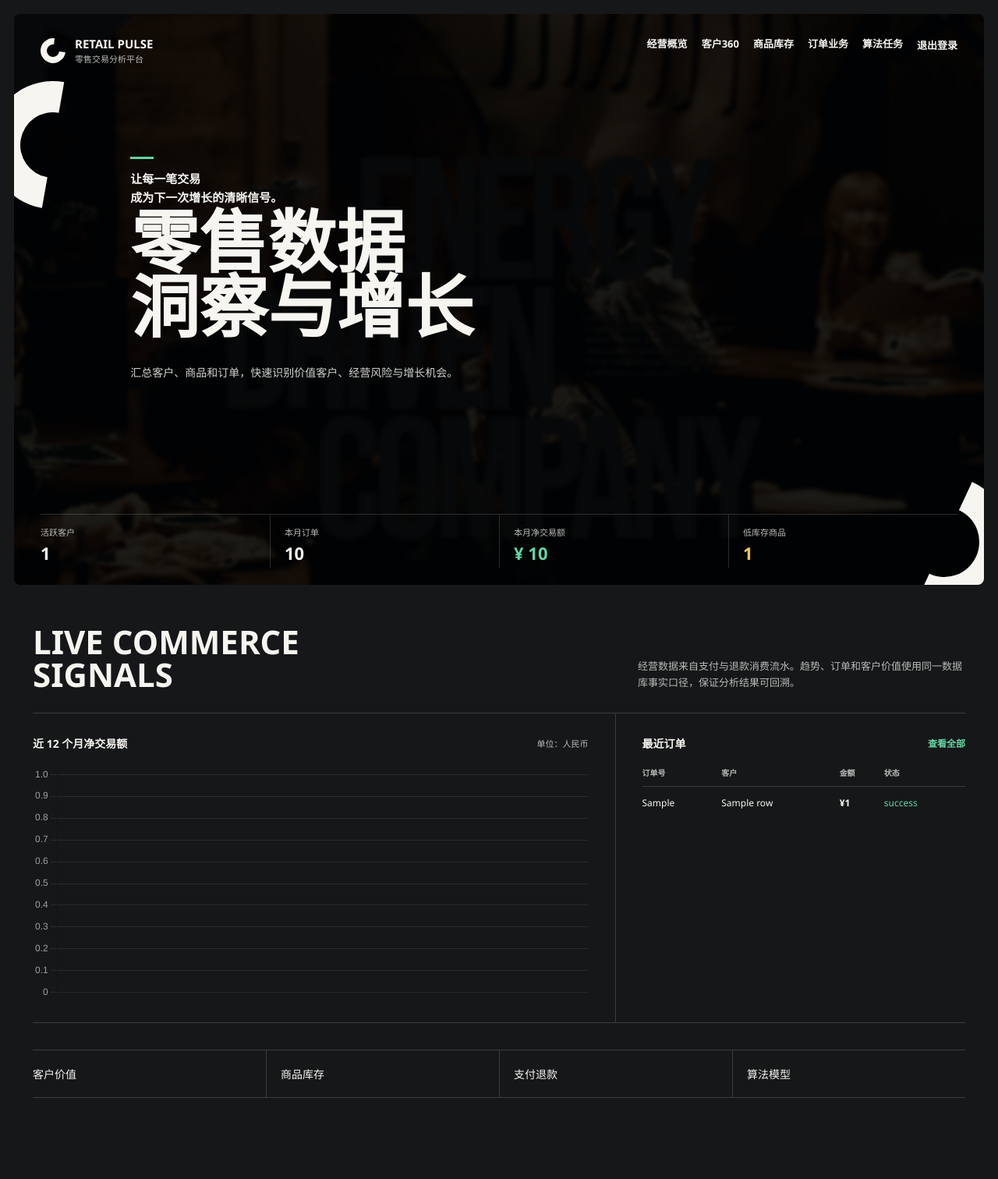
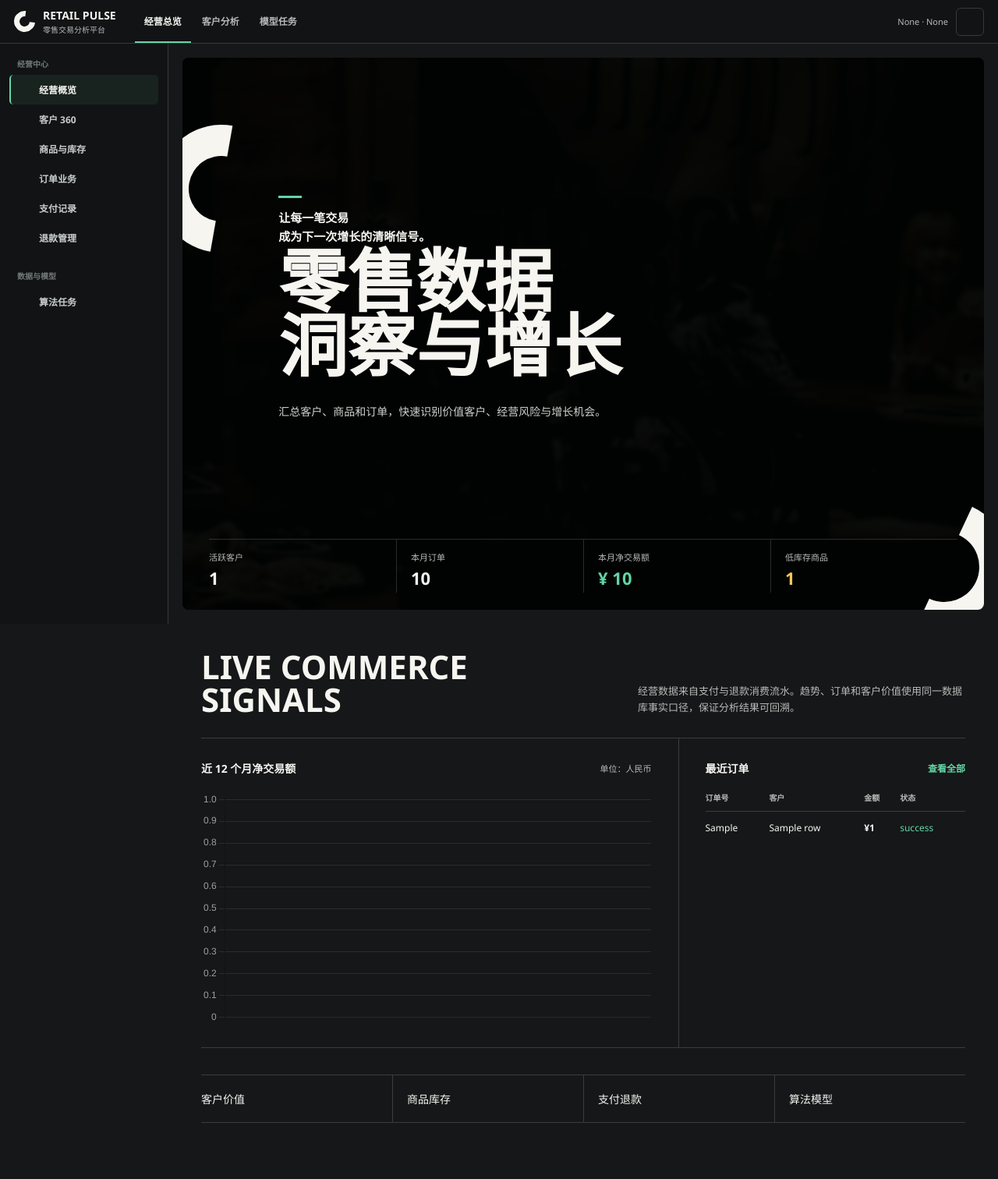
Before and after one commit to jiangyu877/analyse-cc, a Flask app: template app/templates/dashboard.html in a window 1280 px wide. Shown: the whole page at 78% size. Before the commit the page ends 1408 px from the top, so only its background shows below. Run offline with Flask 3, Linux system fonts and the light colour scheme; the template is opened without the code that fills it: most values are stand-ins (such as "Sample title", 1, 10 or a date in 2020); some libraries are stand-ins or nearby versions.

Commit message:
Add navigation shell and LineWaves background

```diff
--- /dev/null
+++ b/app/static/js/line-waves.js
@@ -0,0 +1,270 @@
+import { Mesh, Program, Renderer, Triangle } from 'https://cdn.jsdelivr.net/npm/ogl@1.0.11/dist/ogl.mjs';
+
+function hexToVec3(hex) {
+  const value = hex.replace('#', '');
+  return [
+    parseInt(value.slice(0, 2), 16) / 255,
+    parseInt(value.slice(2, 4), 16) / 255,
+    parseInt(value.slice(4, 6), 16) / 255
+  ];
+}
+
+const vertexShader = `
+attribute vec2 uv;
+attribute vec2 position;
+varying vec2 vUv;
+void main() {
+  vUv = uv;
+  gl_Position = vec4(position, 0, 1);
+}
+`;
+
+const fragmentShader = `
+precision highp float;
+
+uniform float uTime;
+uniform vec3 uResolution;
+uniform float uSpeed;
+uniform float uInnerLines;
+uniform float uOuterLines;
+uniform float uWarpIntensity;
+uniform float uRotation;
+uniform float uEdgeFadeWidth;
+uniform float uColorCycleSpeed;
+uniform float uBrightness;
+uniform vec3 uColor1;
+uniform vec3 uColor2;
+uniform vec3 uColor3;
+uniform vec2 uMouse;
+uniform float uMouseInfluence;
+uniform bool uEnableMouse;
+
+#define HALF_PI 1.5707963
+
+float hashF(float n) {
+  return fract(sin(n * 127.1) * 43758.5453123);
+}
+
+float smoothNoise(float x) {
+  float i = floor(x);
+  float f = fract(x);
+  float u = f * f * (3.0 - 2.0 * f);
+  return mix(hashF(i), hashF(i + 1.0), u);
+}
+
+float displaceA(float coord, float t) {
+  float result = sin(coord * 2.123) * 0.2;
+  result += sin(coord * 3.234 + t * 4.345) * 0.1;
+  result += sin(coord * 0.589 + t * 0.934) * 0.5;
+  return result;
+}
+
+float displaceB(float coord, float t) {
+  float result = sin(coord * 1.345) * 0.3;
+  result += sin(coord * 2.734 + t * 3.345) * 0.2;
+  result += sin(coord * 0.189 + t * 0.934) * 0.3;
+  return result;
+}
+
+vec2 rotate2D(vec2 p, float angle) {
+  float c = cos(angle);
+  float s = sin(angle);
+  return vec2(p.x * c - p.y * s, p.x * s + p.y * c);
+}
+
+void main() {
+  vec2 coords = gl_FragCoord.xy / uResolution.xy;
+  coords = coords * 2.0 - 1.0;
+  coords = rotate2D(coords, uRotation);
+
+  float halfT = uTime * uSpeed * 0.5;
+  float fullT = uTime * uSpeed;
+
+  float mouseWarp = 0.0;
+  if (uEnableMouse) {
+    vec2 mPos = rotate2D(uMouse * 2.0 - 1.0, uRotation);
+    float mDist = length(coords - mPos);
+    mouseWarp = uMouseInfluence * exp(-mDist * mDist * 4.0);
+  }
+
+  float warpAx = coords.x + displaceA(coords.y, halfT) * uWarpIntensity + mouseWarp;
+  float warpAy = coords.y - displaceA(coords.x * cos(fullT) * 1.235, halfT) * uWarpIntensity;
+  float warpBx = coords.x + displaceB(coords.y, halfT) * uWarpIntensity + mouseWarp;
+  float warpBy = coords.y - displaceB(coords.x * sin(fullT) * 1.235, halfT) * uWarpIntensity;
+
+  vec2 fieldA = vec2(warpAx, warpAy);
+  vec2 fieldB = vec2(warpBx, warpBy);
+  vec2 blended = mix(fieldA, fieldB, mix(fieldA, fieldB, 0.5));
+
+  float fadeTop = smoothstep(uEdgeFadeWidth, uEdgeFadeWidth + 0.4, blended.y);
+  float fadeBottom = smoothstep(-uEdgeFadeWidth, -(uEdgeFadeWidth + 0.4), blended.y);
+  float vMask = 1.0 - max(fadeTop, fadeBottom);
+
+  float tileCount = mix(uOuterLines, uInnerLines, vMask);
+  float scaledY = blended.y * tileCount;
+  float nY = smoothNoise(abs(scaledY));
+
+  float ridge = pow(
+    step(abs(nY - blended.x) * 2.0, HALF_PI) * cos(2.0 * (nY - blended.x)),
+    5.0
+  );
+
+  float lines = 0.0;
+  for (float i = 1.0; i < 3.0; i += 1.0) {
+    lines += pow(max(fract(scaledY), fract(-scaledY)), i * 2.0);
+  }
+
+  float pattern = vMask * lines;
+  float cycleT = fullT * uColorCycleSpeed;
+  float rChannel = (pattern + lines * ridge) * (cos(blended.y + cycleT * 0.234) * 0.5 + 1.0);
+  float gChannel = (pattern + vMask * ridge) * (sin(blended.x + cycleT * 1.745) * 0.5 + 1.0);
+  float bChannel = (pattern + lines * ridge) * (cos(blended.x + cycleT * 0.534) * 0.5 + 1.0);
+
+  vec3 col = (rChannel * uColor1 + gChannel * uColor2 + bChannel * uColor3) * uBrightness;
+  float alpha = clamp(length(col), 0.0, 1.0);
+  gl_FragColor = vec4(col, alpha);
+}
+`;
+
+function numberOption(element, name, fallback) {
+  const value = Number(element.dataset[name]);
+  return Number.isFinite(value) ? value : fallback;
+}
+
+function mountLineWaves(container) {
+  const reduceMotion = window.matchMedia('(prefers-reduced-motion: reduce)').matches;
+  const finePointer = window.matchMedia('(pointer: fine)').matches;
+  const enableMouse = finePointer && !reduceMotion;
+  const renderer = new Renderer({
+    alpha: true,
+    premultipliedAlpha: false,
+    dpr: Math.min(window.devicePixelRatio || 1, 1.5)
+  });
+  const gl = renderer.gl;
+  gl.clearColor(0, 0, 0, 0);
+
+  const geometry = new Triangle(gl);
+  const rotation = numberOption(container, 'rotation', -45) * Math.PI / 180;
+  const program = new Program(gl, {
+    vertex: vertexShader,
+    fragment: fragmentShader,
+    transparent: true,
+    depthTest: false,
+    depthWrite: false,
+    uniforms: {
+      uTime: { value: 0 },
+      uResolution: { value: [1, 1, 1] },
+      uSpeed: { value: numberOption(container, 'speed', 0.3) },
+      uInnerLines: { value: numberOption(container, 'innerLines', 32) },
+      uOuterLines: { value: numberOption(container, 'outerLines', 36) },
+      uWarpIntensity: { value: numberOption(container, 'warp', 1) },
+      uRotation: { value: rotation },
+      uEdgeFadeWidth: { value: numberOption(container, 'edgeFade', 0) },
+      uColorCycleSpeed: { value: numberOption(container, 'colorCycle', 1) },
+      uBrightness: { value: numberOption(container, 'brightness', 0.2) },
+      uColor1: { value: hexToVec3(container.dataset.color1 || '#ffffff') },
+      uColor2: { value: hexToVec3(container.dataset.color2 || '#ffffff') },
+      uColor3: { value: hexToVec3(container.dataset.color3 || '#ffffff') },
+      uMouse: { value: new Float32Array([0.5, 0.5]) },
+      uMouseInfluence: { value: numberOption(container, 'mouseInfluence', 2) },
+      uEnableMouse: { value: enableMouse }
+    }
+  });
+  const mesh = new Mesh(gl, { geometry, program });
+  container.appendChild(gl.canvas);
+
+  let currentMouse = [0.5, 0.5];
+  let targetMouse = [0.5, 0.5];
+  let animationFrameId = 0;
+  let visible = true;
+
+  function resize() {
+    const width = Math.max(1, container.clientWidth);
+    const height = Math.max(1, container.clientHeight);
+    renderer.setSize(width, height);
+    program.uniforms.uResolution.value = [gl.canvas.width, gl.canvas.height, gl.canvas.width / gl.canvas.height];
+    if (reduceMotion) renderer.render({ scene: mesh });
+  }
+
+  function handlePointerMove(event) {
+    const rect = container.getBoundingClientRect();
+    targetMouse = [
+      (event.clientX - rect.left) / rect.width,
+      1 - (event.clientY - rect.top) / rect.height
+    ];
+  }
+
+  function resetPointer() {
+    targetMouse = [0.5, 0.5];
+  }
+
+  function update(time) {
+    animationFrameId = 0;
+    if (!visible || document.hidden) return;
+    program.uniforms.uTime.value = time * 0.001;
+    if (enableMouse) {
+      currentMouse[0] += 0.05 * (targetMouse[0] - currentMouse[0]);
+      currentMouse[1] += 0.05 * (targetMouse[1] - currentMouse[1]);
+      program.uniforms.uMouse.value[0] = currentMouse[0];
+      program.uniforms.uMouse.value[1] = currentMouse[1];
+    }
+    renderer.render({ scene: mesh });
+    animationFrameId = requestAnimationFrame(update);
+  }
+
+  function start() {
+    if (reduceMotion) {
+      renderer.render({ scene: mesh });
+    } else if (!animationFrameId && visible && !document.hidden) {
+      animationFrameId = requestAnimationFrame(update);
+    }
+  }
+
+  function stop() {
+    if (animationFrameId) cancelAnimationFrame(animationFrameId);
+    animationFrameId = 0;
+  }
+
+  const resizeObserver = new ResizeObserver(resize);
+  resizeObserver.observe(container);
+  const intersectionObserver = new IntersectionObserver(([entry]) => {
+    visible = entry.isIntersecting;
+    if (visible) start(); else stop();
+  }, { threshold: 0.01 });
+  intersectionObserver.observe(container);
+
+  const pointerSurface = container.parentElement;
+  if (enableMouse && pointerSurface) {
+    pointerSurface.addEventListener('pointermove', handlePointerMove, { passive: true });
+    pointerSurface.addEventListener('pointerleave', resetPointer);
+  }
+  const handleVisibility = () => document.hidden ? stop() : start();
+  document.addEventListener('visibilitychange', handleVisibility);
+
+  resize();
+  start();
+
+  return function cleanup() {
+    stop();
+    resizeObserver.disconnect();
+    intersectionObserver.disconnect();
+    document.removeEventListener('visibilitychange', handleVisibility);
+    if (enableMouse && pointerSurface) {
+      pointerSurface.removeEventListener('pointermove', handlePointerMove);
+      pointerSurface.removeEventListener('pointerleave', resetPointer);
+    }
+    gl.canvas.remove();
+    gl.getExtension('WEBGL_lose_context')?.loseContext();
+  };
+}
+
+const cleanups = [];
+document.querySelectorAll('[data-line-waves]').forEach((container) => {
+  try {
+    cleanups.push(mountLineWaves(container));
+  } catch (error) {
+    console.warn('LineWaves background unavailable; using image fallback.', error);
+  }
+});
+
+window.addEventListener('pagehide', () => cleanups.forEach((cleanup) => cleanup()), { once: true });
--- a/app/templates/dashboard.html
+++ b/app/templates/dashboard.html
@@ -18,13 +18,84 @@
     }
     * { box-sizing:border-box; }
     html { scroll-behavior:smooth; }
-    body { margin:0; background:var(--home-bg); color:var(--home-text); font-family:"Segoe UI","Microsoft YaHei UI",Arial,sans-serif; }
+    body { margin:0; overflow-x:hidden; background:var(--home-bg); color:var(--home-text); font-family:"Segoe UI","Microsoft YaHei UI",Arial,sans-serif; }
     a { color:inherit; }
     button { font:inherit; }
 
+    .home-topbar {
+      position:sticky;
+      top:0;
+      z-index:30;
+      height:56px;
+      display:flex;
+      align-items:center;
+      gap:24px;
+      padding:0 18px;
+      border-bottom:1px solid var(--home-line);
+      background:#111315;
+    }
+    .brand { display:flex; align-items:center; gap:10px; flex:0 0 auto; text-decoration:none; font-weight:700; }
+    .brand-mark { width:27px; height:27px; border:7px solid var(--home-text); border-right-color:transparent; border-radius:50%; transform:rotate(-38deg); }
+    .brand-copy { display:flex; flex-direction:column; gap:1px; }
+    .brand-copy strong { font-size:14px; letter-spacing:0; }
+    .brand-copy span { color:var(--home-muted); font-size:10px; font-weight:500; }
+    .topbar-links { display:flex; align-items:center; gap:2px; height:100%; }
+    .topbar-link { display:flex; align-items:center; height:100%; padding:0 12px; color:var(--home-muted); text-decoration:none; font-size:12px; font-weight:600; border-bottom:2px solid transparent; }
+    .topbar-link:hover,.topbar-link.active { color:var(--home-text); border-bottom-color:var(--home-green); }
+    .topbar-actions { display:flex; align-items:center; gap:10px; margin-left:auto; }
+    .user-meta { color:var(--home-muted); font-size:11px; white-space:nowrap; }
+    .topbar-icon-button,.shell-menu-toggle {
+      width:36px;
+      height:36px;
+      display:grid;
+      place-items:center;
+      border:1px solid var(--home-line);
+      border-radius:6px;
+      background:transparent;
+      color:var(--home-text);
+      padding:0;
+      cursor:pointer;
+    }
+    .topbar-icon-button:hover,.shell-menu-toggle:hover { border-color:var(--home-green); color:var(--home-green); }
+    .topbar-icon-button:active,.shell-menu-toggle:active { transform:translateY(1px); }
+    .topbar-icon-button i,.shell-menu-toggle i { font-size:19px; }
+    .shell-menu-toggle { display:none; }
+    .home-layout { display:grid; grid-template-columns:216px minmax(0,1fr); align-items:start; }
+    .home-sidebar {
+      position:sticky;
+      top:56px;
+      height:calc(100dvh - 56px);
+      overflow-y:auto;
+      padding:18px 12px 28px;
+      border-right:1px solid var(--home-line);
+      background:#111315;
+      z-index:25;
+    }
+    .sidebar-group + .sidebar-group { margin-top:22px; }
+    .sidebar-label { padding:0 10px 7px; color:#737b7a; font-size:10px; font-weight:700; }
+    .home-side-link {
+      display:flex;
+      align-items:center;
+      gap:9px;
+      min-height:38px;
+      padding:8px 10px;
+      border-left:2px solid transparent;
+      border-radius:5px;
+      color:#c8cecb;
+      text-decoration:none;
+      font-size:12px;
+      font-weight:600;
+    }
+    .home-side-link i { width:17px; color:#7f8985; font-size:17px; text-align:center; }
+    .home-side-link:hover { color:var(--home-text); background:rgba(255,255,255,.045); }
+    .home-side-link.active { color:var(--home-text); border-left-color:var(--home-green); background:rgba(100,213,164,.08); }
+    .home-side-link.active i { color:var(--home-green); }
+    .sidebar-backdrop { display:none; }
+    .home-main { min-width:0; }
+
     .hero {
-      height:calc(100dvh - 68px);
-      min-height:680px;
+      height:calc(100dvh - 92px);
+      min-height:620px;
       max-height:900px;
       margin:18px;
       position:relative;
@@ -40,52 +111,13 @@
       height:calc(100% + 40px);
       object-fit:cover;
       object-position:center;
-      filter:brightness(.52) saturate(.82) contrast(1.08) blur(2px);
-      z-index:-3;
+      filter:brightness(.26) saturate(.62) contrast(1.08) blur(2px);
+      z-index:-4;
     }
-    .hero-shade { position:absolute; inset:0; background:rgba(3,5,6,.55); z-index:-2; }
-    .hero-header {
-      position:relative;
-      display:flex;
-      justify-content:space-between;
-      align-items:flex-start;
-      padding:28px 34px;
-      z-index:3;
-    }
-    .brand { display:flex; align-items:center; gap:12px; text-decoration:none; font-weight:700; }
-    .brand-mark { width:32px; height:32px; border:8px solid var(--home-text); border-right-color:transparent; border-radius:50%; transform:rotate(-38deg); }
-    .brand-copy { display:flex; flex-direction:column; gap:1px; }
-    .brand-copy strong { font-size:15px; letter-spacing:0; }
-    .brand-copy span { color:var(--home-muted); font-size:11px; font-weight:500; }
-    .hero-menu-toggle {
-      display:none;
-      width:40px;
-      height:40px;
-      border:1px solid var(--home-line);
-      background:rgba(8,10,11,.72);
-      color:var(--home-text);
-      place-items:center;
-      padding:0;
-      border-radius:8px;
-      cursor:pointer;
-    }
-    .hero-menu-toggle i { font-size:21px; }
-    .hero-menu-toggle:focus-visible,.hero-nav a:focus-visible,.hero-nav button:focus-visible { outline:2px solid var(--home-green); outline-offset:4px; }
-    .hero-menu-toggle:active { transform:translateY(1px); }
-    .hero-nav { display:flex; flex-direction:row; align-items:center; gap:18px; }
-    .hero-nav a,.hero-nav button {
-      border:0;
-      background:transparent;
-      color:var(--home-text);
-      text-decoration:none;
-      cursor:pointer;
-      padding:0;
-      font-size:13px;
-      font-weight:600;
-      line-height:1.35;
-    }
-    .hero-nav a:hover,.hero-nav button:hover { color:var(--home-green); }
-    .hero-nav form { margin:0; }
+    .hero-shade { position:absolute; inset:0; background:rgba(3,5,6,.62); z-index:-3; }
+    .hero-waves { position:absolute; inset:0; z-index:-2; overflow:hidden; pointer-events:none; opacity:.82; }
+    .hero-waves canvas { display:block; width:100%; height:100%; }
+    .topbar-icon-button:focus-visible,.shell-menu-toggle:focus-visible,.topbar-link:focus-visible,.home-side-link:focus-visible { outline:2px solid var(--home-green); outline-offset:2px; }
 
     .corner-shape { position:absolute; pointer-events:none; z-index:1; }
     .corner-shape.top {
@@ -240,33 +275,66 @@
       .module-links { grid-template-columns:1fr; }
       .module-link + .module-link { border-left:0; padding-left:0; }
     }
+    @media(prefers-reduced-motion:reduce) {
+      .hero-waves { opacity:.58; }
+      .home-sidebar { transition:none; }
+    }
   </style>
 </head>
 <body>
-  <section class="hero" aria-labelledby="home-title">
+  <header class="home-topbar">
+    <button class="shell-menu-toggle" type="button" aria-expanded="false" aria-controls="home-sidebar" aria-label="打开功能栏" title="打开功能栏">
+      <i class="ti ti-menu-2" aria-hidden="true"></i>
+    </button>
+    <a class="brand" href="{{ url_for('main.dashboard') }}">
+      <span class="brand-mark" aria-hidden="true"></span>
+      <span class="brand-copy"><strong>RETAIL PULSE</strong><span>零售交易分析平台</span></span>
+    </a>
+    <nav class="topbar-links" aria-label="常用入口">
+      <a class="topbar-link active" href="{{ url_for('main.dashboard') }}" aria-current="page">经营总览</a>
+      <a class="topbar-link" href="{{ url_for('customers.index') }}">客户分析</a>
+      <a class="topbar-link" href="{{ url_for('algorithms.index') }}">模型任务</a>
+    </nav>
+    <div class="topbar-actions">
+      <span class="user-meta">{{ session.get('full_name') or session.get('username') }} · {{ session.get('role') }}</span>
+      <form method="post" action="{{ url_for('auth.logout') }}">
+        <input type="hidden" name="csrf_token" value="{{ csrf_token() }}">
+        <button class="topbar-icon-button" type="submit" aria-label="退出登录" title="退出登录"><i class="ti ti-logout" aria-hidden="true"></i></button>
+      </form>
+    </div>
+  </header>
+
+  <div class="home-layout">
+    <aside class="home-sidebar" id="home-sidebar" aria-label="系统功能栏">
+      <nav>
+        <div class="sidebar-group">
+          <div class="sidebar-label">经营中心</div>
+          <a class="home-side-link active" href="{{ url_for('main.dashboard') }}" aria-current="page"><i class="ti ti-layout-dashboard"></i><span>经营概览</span></a>
+          <a class="home-side-link" href="{{ url_for('customers.index') }}"><i class="ti ti-users"></i><span>客户 360</span></a>
+          <a class="home-side-link" href="{{ url_for('products.index') }}"><i class="ti ti-package"></i><span>商品与库存</span></a>
+          <a class="home-side-link" href="{{ url_for('orders.index') }}"><i class="ti ti-receipt"></i><span>订单业务</span></a>
+          <a class="home-side-link" href="{{ url_for('payments.index') }}"><i class="ti ti-credit-card"></i><span>支付记录</span></a>
+          <a class="home-side-link" href="{{ url_for('refunds.index') }}"><i class="ti ti-cash-banknote-off"></i><span>退款管理</span></a>
+        </div>
+        <div class="sidebar-group">
+          <div class="sidebar-label">数据与模型</div>
+          <a class="home-side-link" href="{{ url_for('algorithms.index') }}"><i class="ti ti-chart-dots-3"></i><span>算法任务</span></a>
+          {% if session.get('role') == 'admin' %}
+          <a class="home-side-link" href="{{ url_for('imports.index') }}"><i class="ti ti-database-import"></i><span>数据导入</span></a>
+          <a class="home-side-link" href="{{ url_for('custom_query.custom_query_page') }}"><i class="ti ti-database-search"></i><span>只读 SQL</span></a>
+          {% endif %}
+        </div>
+      </nav>
+    </aside>
+    <button class="sidebar-backdrop" type="button" aria-label="关闭功能栏"></button>
+
+    <div class="home-main">
+      <section class="hero" aria-labelledby="home-title">
     <img class="hero-media" src="{{ url_for('static', filename='images/retail-hero-processed.jpg') }}" alt="餐饮零售消费场景" fetchpriority="high" decoding="async">
     <div class="hero-shade"></div>
+    <div class="hero-waves" data-line-waves data-speed="0.3" data-inner-lines="32" data-outer-lines="36" data-warp="1" data-rotation="-45" data-brightness="0.18" data-color-1="#f6f5f0" data-color-2="#64d5a4" data-color-3="#f6f5f0" data-mouse-influence="1.35" aria-hidden="true"></div>
     <div class="corner-shape top" aria-hidden="true"></div>
     <div class="corner-shape bottom" aria-hidden="true"></div>
-
-    <header class="hero-header">
-      <a class="brand" href="{{ url_for('main.dashboard') }}">
-        <span class="brand-mark" aria-hidden="true"></span>
-        <span class="brand-copy"><strong>RETAIL PULSE</strong><span>零售交易分析平台</span></span>
-      </a>
-      <button class="hero-menu-toggle" type="button" aria-expanded="false" aria-controls="hero-nav" aria-label="打开导航" title="打开导航">
-        <i class="ti ti-menu-2" aria-hidden="true"></i>
-      </button>
-      <nav class="hero-nav" id="hero-nav" aria-label="首页导航">
-        <a href="#operations">经营概览</a>
-        <a href="{{ url_for('customers.index') }}">客户360</a>
-        <a href="{{ url_for('products.index') }}">商品库存</a>
-        <a href="{{ url_for('orders.index') }}">订单业务</a>
-        <a href="{{ url_for('algorithms.index') }}">算法任务</a>
-        {% if session.get('role') == 'admin' %}<a href="{{ url_for('imports.index') }}">数据导入</a>{% endif %}
-        <form method="post" action="{{ url_for('auth.logout') }}"><input type="hidden" name="csrf_token" value="{{ csrf_token() }}"><button type="submit">退出登录</button></form>
-      </nav>
-    </header>
 
     <div class="hero-copy">
       <div class="hero-kicker">让每一笔交易<br>成为下一次增长的清晰信号。</div>
@@ -310,30 +378,39 @@
       <a class="module-link" href="{{ url_for('payments.index') }}"><span>支付退款</span><i class="ti ti-arrow-up-right"></i></a>
       <a class="module-link" href="{{ url_for('algorithms.index') }}"><span>算法模型</span><i class="ti ti-arrow-up-right"></i></a>
     </nav>
-  </main>
+      </main>
+    </div>
+  </div>
 
+  <script type="module" src="{{ url_for('static', filename='js/line-waves.js') }}"></script>
   <script>
-    const menuToggle = document.querySelector('.hero-menu-toggle');
-    const heroNav = document.getElementById('hero-nav');
-    if (menuToggle && heroNav) {
-      const closeMenu = function () {
-        heroNav.classList.remove('is-open');
+    const menuToggle = document.querySelector('.shell-menu-toggle');
+    const sidebar = document.getElementById('home-sidebar');
+    const sidebarBackdrop = document.querySelector('.sidebar-backdrop');
+    if (menuToggle && sidebar && sidebarBackdrop) {
+      const closeSidebar = function () {
+        sidebar.classList.remove('is-open');
+        sidebarBackdrop.classList.remove('is-open');
+        document.body.classList.remove('sidebar-open');
         menuToggle.setAttribute('aria-expanded', 'false');
-        menuToggle.setAttribute('aria-label', '打开导航');
-        menuToggle.setAttribute('title', '打开导航');
+        menuToggle.setAttribute('aria-label', '打开功能栏');
+        menuToggle.setAttribute('title', '打开功能栏');
         menuToggle.querySelector('i').className = 'ti ti-menu-2';
       };
       menuToggle.addEventListener('click', function () {
-        const open = !heroNav.classList.contains('is-open');
-        heroNav.classList.toggle('is-open', open);
+        const open = !sidebar.classList.contains('is-open');
+        sidebar.classList.toggle('is-open', open);
+        sidebarBackdrop.classList.toggle('is-open', open);
+        document.body.classList.toggle('sidebar-open', open);
         menuToggle.setAttribute('aria-expanded', String(open));
-        menuToggle.setAttribute('aria-label', open ? '关闭导航' : '打开导航');
-        menuToggle.setAttribute('title', open ? '关闭导航' : '打开导航');
+        menuToggle.setAttribute('aria-label', open ? '关闭功能栏' : '打开功能栏');
+        menuToggle.setAttribute('title', open ? '关闭功能栏' : '打开功能栏');
         menuToggle.querySelector('i').className = open ? 'ti ti-x' : 'ti ti-menu-2';
       });
-      heroNav.querySelectorAll('a').forEach(function (link) { link.addEventListener('click', closeMenu); });
-      document.addEventListener('keydown', function (event) { if (event.key === 'Escape') closeMenu(); });
-      window.addEventListener('resize', function () { if (window.innerWidth > 800) closeMenu(); });
+      sidebarBackdrop.addEventListener('click', closeSidebar);
+      sidebar.querySelectorAll('a').forEach(function (link) { link.addEventListener('click', closeSidebar); });
+      document.addEventListener('keydown', function (event) { if (event.key === 'Escape') closeSidebar(); });
+      window.addEventListener('resize', function () { if (window.innerWidth > 900) closeSidebar(); });
     }
 
     new Chart(document.getElementById('trendChart'), {
```
Also changed, not shown: other parts of app/templates/dashboard.html (+34 -31 lines), tests/test_dashboard_responsive.py (+25 -5 lines), 1 other file.
